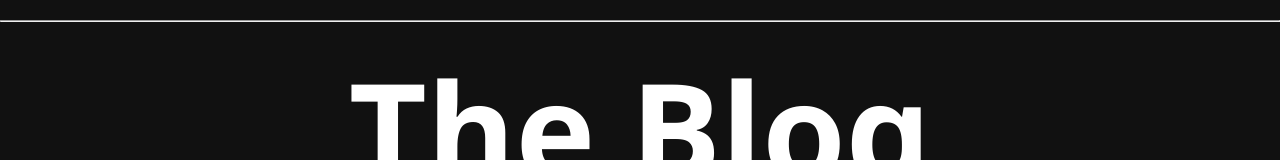
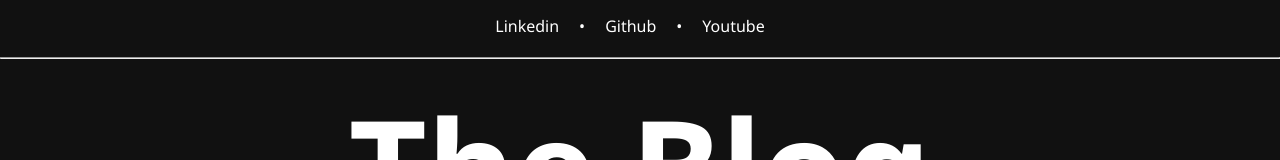
Before and after one commit to Felpezs/BlogAngular, an Angular app: page / in a window 1280 px wide. Shown: the top 160 px of the page. Built offline with nearby package versions, Linux system fonts and the light colour scheme.

Commit message:
feat: menu-bar component

```diff
--- a/src/app/components/menu-bar/menu-bar.component.css
+++ b/src/app/components/menu-bar/menu-bar.component.css
@@ -0,0 +1,9 @@
+.container__menu-bar > ul {
+  display: flex;
+  flex-direction: row;
+  list-style: none;
+}
+
+.container__menu-bar > ul > li {
+  margin-right: 20px;
+}
--- a/src/app/components/menu-bar/menu-bar.component.html
+++ b/src/app/components/menu-bar/menu-bar.component.html
@@ -1 +1,9 @@
-<p>menu-bar works!</p>
+<div class="container__menu-bar">
+  <ul>
+    <li><a href="https://www.linkedin.com/in/felipeed/">Linkedin</a></li>
+    <li><span>•</span></li>
+    <li><a href="https://github.com/Felpezs/Felpezs">Github</a></li>
+    <li><span>•</span></li>
+    <li><a href="https://www.youtube.com/@Angular">Youtube</a></li>
+  </ul>
+</div>
--- a/src/app/pages/home/home.component.css
+++ b/src/app/pages/home/home.component.css
@@ -1,6 +1,13 @@
 .container__articles{
   margin-top: 30px;
+
   display: flex;
   flex-direction: row;
   justify-content: center;
 }
+
+header{
+  margin-top: 15px;
+  display: flex;
+  justify-content: center;
+}
--- a/src/app/pages/home/home.component.html
+++ b/src/app/pages/home/home.component.html
@@ -1,4 +1,9 @@
+<header>
+  <app-menu-bar></app-menu-bar>
+</header>
+
 <app-menu-title></app-menu-title>
+
 <div class="container__articles">
   <div class="articles__main">
     <app-big-card></app-big-card>
```
